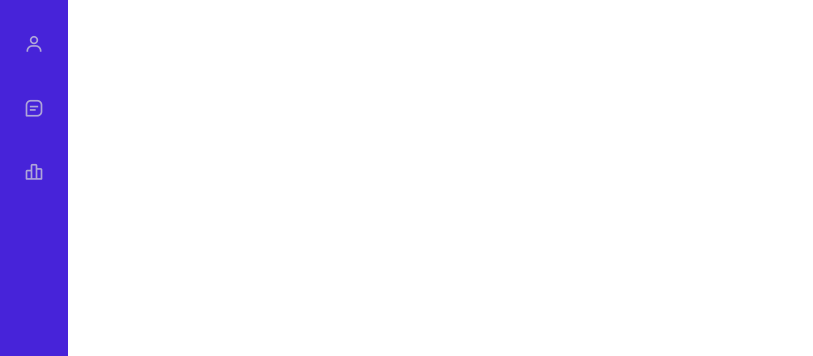
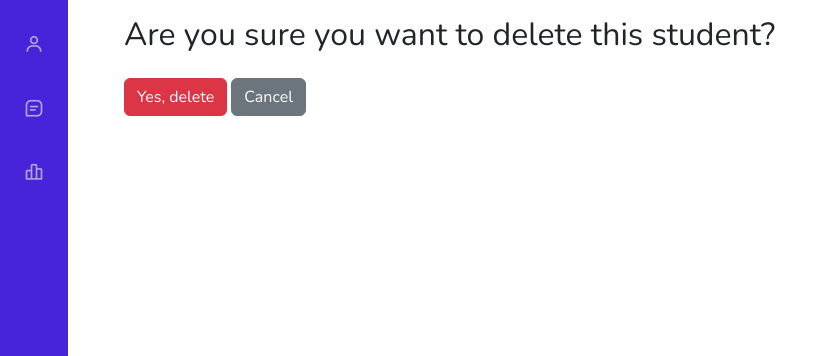
Before and after one commit to meetnavadiya/StudentDesk, a Django app: page /delete/1 in a window 1280 px wide. Shown: the part 64-420 px from the top of the page, without its empty margins (0-813 px from the left). Run offline with Django 5.2, Linux system fonts and the light colour scheme; data comes from the database, SQL or seed files in the repository; both versions use the stored data as it was after the commit; some libraries are stand-ins or nearby versions.

Commit message:
add new task

```diff
--- a/student/templates/delete.html
+++ b/student/templates/delete.html
@@ -4,5 +4,15 @@
 {% block content %}
 
 <div class="container mt-5">
+    <h2>Are you sure you want to delete this student?</h2>
+
+    <!-- Delete Confirmation Form -->
+    <form method="POST">
+        {% csrf_token %}
+        <div class="mt-4">
+            <button type="submit" class="btn btn-danger">Yes, delete</button>
+            <a href="{% url 'details' student.id %}" class="btn btn-secondary">Cancel</a>
+        </div>
+    </form>
 
 {% endblock content %}
--- a/student/views.py
+++ b/student/views.py
@@ -8,29 +8,53 @@ from django.db.models import Q
 
 # Create your views here.
 def home(request):
+    query = request.GET.get('q', '')
+    students = Student.objects.all()
 
-    return render(request,'home.html')
+    if query:
+        students = students.filter(
+            Q(name__icontains=query) | Q(course__icontains=query)
+        )
+    return render(request,'home.html', {'students':students})
 
 def create_student(request):
 
+    if request.method == 'POST':
+        name = request.POST.get('name')
+        rollno = request.POST.get('rollno')
+        course = request.POST.get('course')
+        address = request.POST.get('address')
 
+        new_student = Student.objects.create(name=name, roll=rollno, course=course, address=address)
+        return redirect('home')
 
-    return render(request, )
+    return render(request, 'form.html')
 
 def details(request, pk):
-
-    return render(request, 'details.html')
+    stu = Student.objects.get(id=pk)
+    return render(request, 'details.html', {'student':stu})
 
 
 def update_student(request, pk):
+    stu = Student.objects.get(id=pk)
+    if request.method == 'POST':
+        stu.name = request.POST.get('name')
+        stu.roll = request.POST.get('rollno')
+        stu.course = request.POST.get('course')
+        stu.address = request.POST.get('address')
+        stu.save()
+        return redirect(reverse('details', args=[stu.id]))
 
-
-    return render(request, 'form.html')
+    return render(request, 'form.html',{'student':stu})
 
 
 def delete_stu(request, pk):
+    stu = Student.objects.get(id=pk)
+    if request.method == "POST":
+        stu.delete()
+        return redirect('home')
 
-    return render(request, 'delete.html')
+    return render(request, 'delete.html', {'student': stu})
 
 
 
@@ -38,5 +62,28 @@ def about(request):
     return render(request, 'about.html')
 
 def contact(request):
+    if request.method == 'POST':
+        name = request.POST.get('name')
+        email = request.POST.get('email')
+        message = request.POST.get('message')
+
+        send_mail(
+            f'Contact Form Message from {name}',
+            message,
+            email,
+            [settings.CONTACT_EMAIL],
+            fail_silently=False,
+        )
+
+        send_mail(
+            'Thank you for contacting us!',
+            'We have received your message and will get back to you shortly.',
+            settings.DEFAULT_FROM_EMAIL,
+            [email],
+            fail_silently=False,
+        )
+
+        messages.success(request, 'Your message has been sent successfully! We will get back to you soon.')
+        return redirect('contact')
 
     return render(request, 'contact.html')
```
Also changed, not shown: stu_management/settings.py (+14 -0 lines), db.sqlite3.
